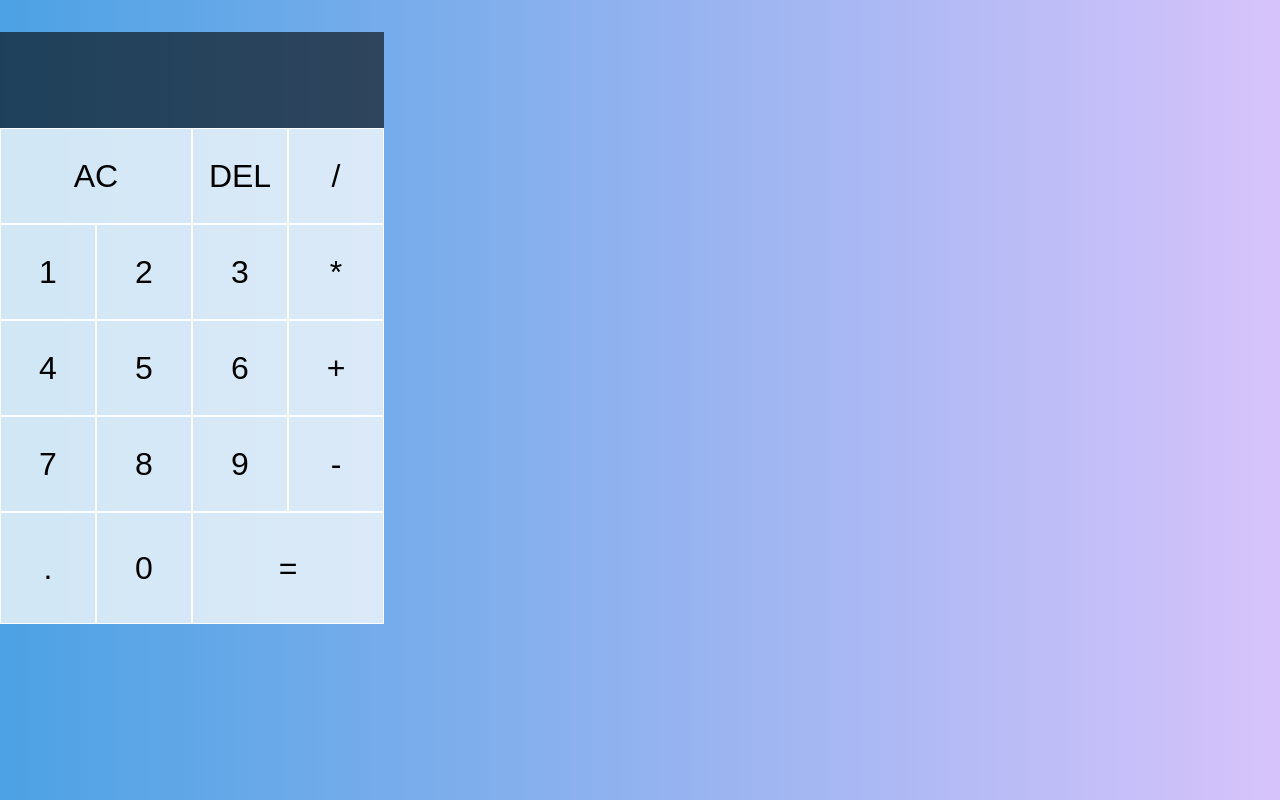
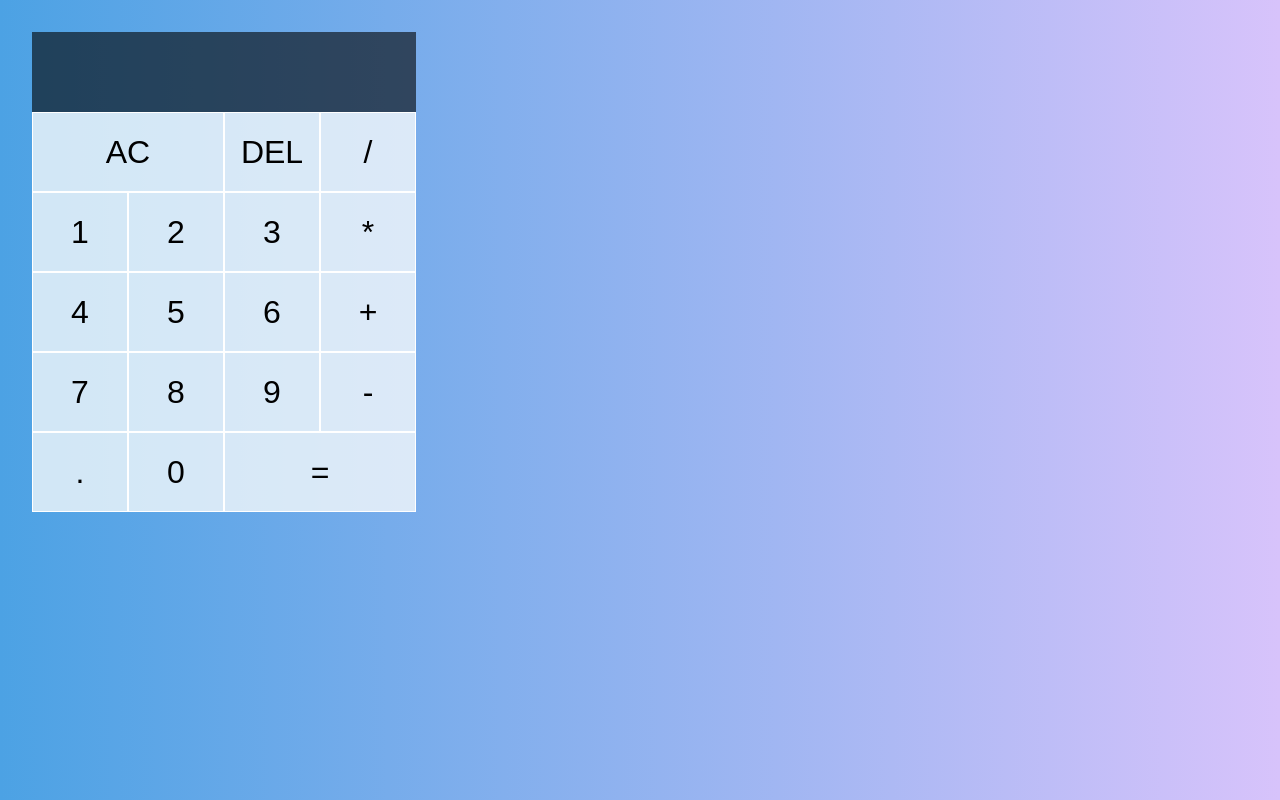
Before and after one commit to slothexpress/calculator-react, a React (Create React App) app: page / in a window 1280 px wide. Built offline with nearby package versions, Linux system fonts and the light colour scheme.

Commit message:
Change sizing of calculator

```diff
--- a/src/styles.css
+++ b/src/styles.css
@@ -9,9 +9,9 @@ body {
 
 .calculator-grid {
     display: grid;
-    margin-top: 2rem;
+    margin: 2rem;
     grid-template-columns: repeat(4, 6rem);
-    grid-template-rows: repeat(5, 6rem) minmax(7rem, auto);
+    grid-template-rows: repeat(5, 5rem) minmax(5rem, auto);
 }
 
 .calculator-grid button {
```
